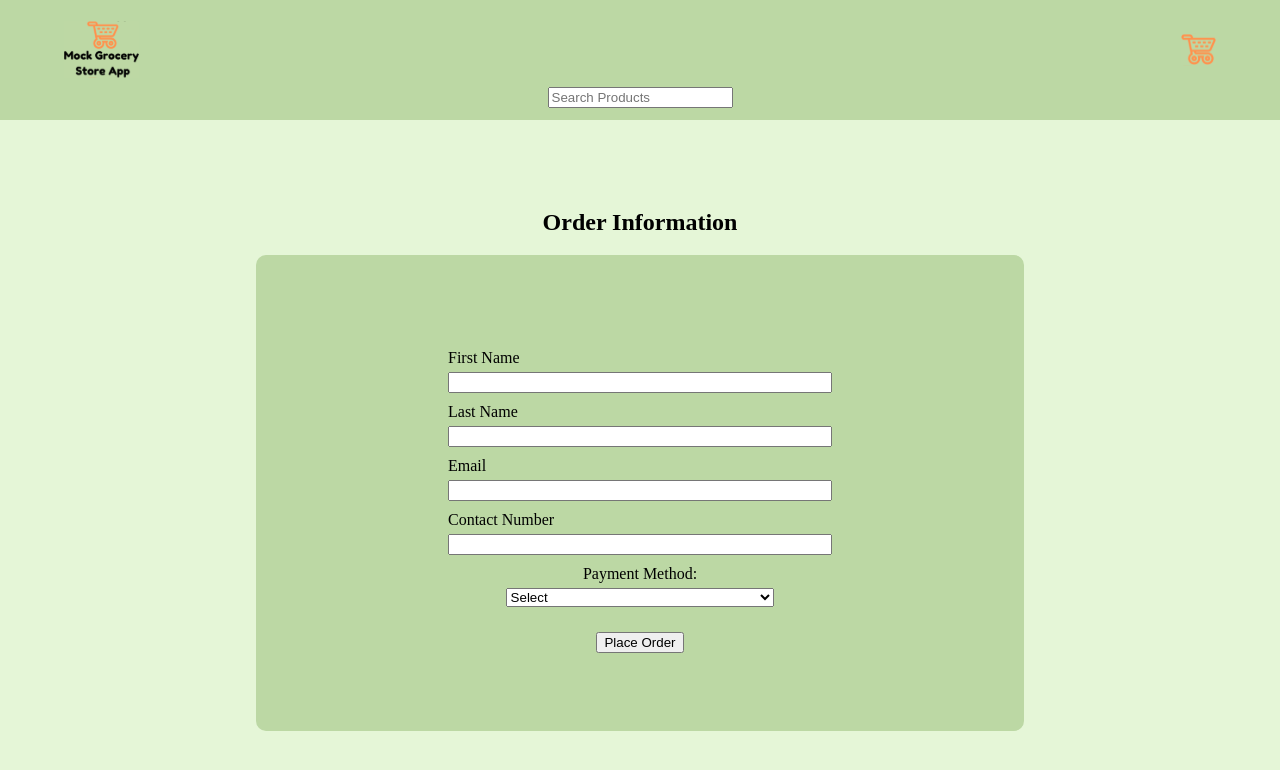
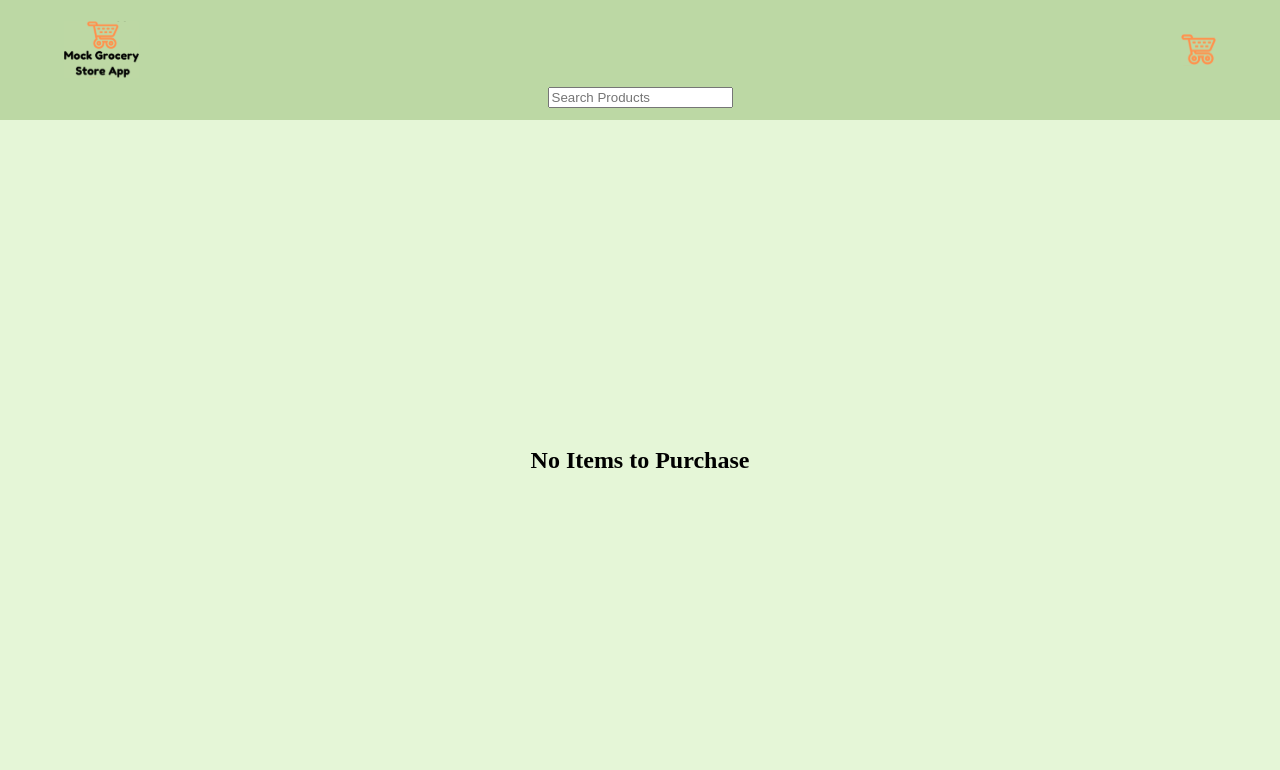
Before and after one commit to Ant-Shell/fe-take-home-mgsa, a React (Vite) app: page /checkout in a window 1280 px wide. Shown: the top 770 px of the page. Built offline with nearby package versions, Linux system fonts and the light colour scheme; no server answers.

Commit message:
Add cart as prop, add conditional render based on cart length

```diff
--- a/src/components/CheckoutPage/CheckoutPage.jsx
+++ b/src/components/CheckoutPage/CheckoutPage.jsx
@@ -3,7 +3,7 @@ import { useState } from 'react'
 import PropTypes from 'prop-types'
 import './CheckoutPage.css'
 
-const CheckoutPage = ({ addToPurchasedItems, hideModal }) => {
+const CheckoutPage = ({ addToPurchasedItems, hideModal, cart }) => {
   const [firstName, setFirstName] = useState('')
   const [lastName, setLastName] = useState('')
   const [email, setEmail] = useState('')
@@ -24,6 +24,10 @@ const CheckoutPage = ({ addToPurchasedItems, hideModal }) => {
 
   return (
     <section className='checkout-page'>
+      { !cart.length ?
+      <h2>No Items to Purchase</h2>
+      :
+      <>
         <h2>Order Information</h2>
         <div className='checkout-page-container'>
           <form className="checkout-page-form" onSubmit={(e) => placeOrder(e)}>
@@ -89,6 +93,7 @@ const CheckoutPage = ({ addToPurchasedItems, hideModal }) => {
             </button>
           </form>
         </div>
+      </> }
     </section>
   )
 }
@@ -98,4 +103,5 @@ export default CheckoutPage
 CheckoutPage.propTypes = {
   addToPurchasedItems: PropTypes.func,
   hideModal: PropTypes.func,
+  cart: PropTypes.array,
 }
```
Lines whose indentation alone changed are shown as unchanged.
